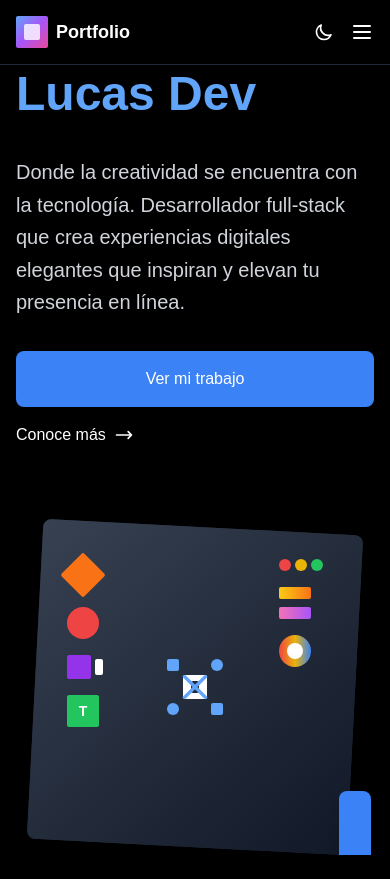
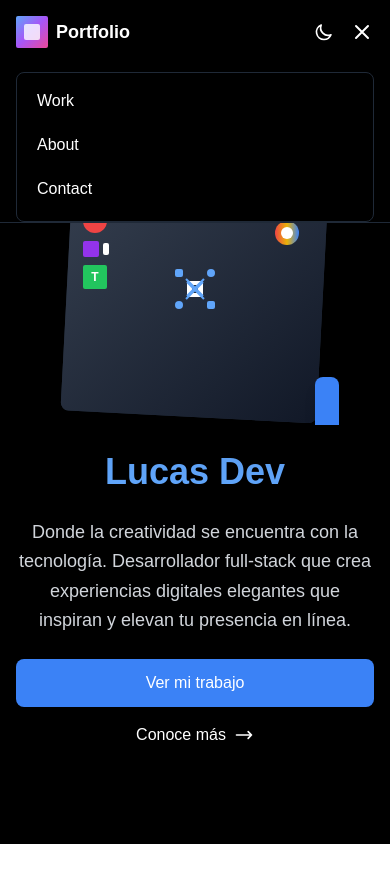
Before and after one commit to Mantaraya27/Portafolio, a Next.js app: page / in a window 390 px wide. Both pictures are taken after a click on the button 362 px from the left and 32 px from the top of the page. After the commit the page ends 844 px from the top, so only its background shows below. Built offline with nearby package versions, Linux system fonts and the light colour scheme.

Commit message:
hero y navbar con responsive

```diff
--- a/src/app/components/Hero.tsx
+++ b/src/app/components/Hero.tsx
@@ -6,29 +6,29 @@ export default function Hero() {
   return (
     <section className="min-h-screen bg-black text-white flex items-center pt-16">
       <div className="max-w-7xl mx-auto px-4 sm:px-6 lg:px-8 w-full">
-        <div className="grid grid-cols-1 lg:grid-cols-2 gap-12 items-center">
+        <div className="grid grid-cols-1 lg:grid-cols-2 gap-8 lg:gap-12 items-center">
 
           {/* Contenido de texto - Lado izquierdo */}
-          <div className="space-y-8">
-            <h1 className="text-5xl lg:text-7xl font-bold text-blue-400 leading-tight">
+          <div className="space-y-6 sm:space-y-8 text-center lg:text-left">
+            <h1 className="text-4xl sm:text-5xl lg:text-6xl xl:text-7xl font-bold text-blue-400 leading-tight">
               Lucas Dev
             </h1>
 
-            <p className="text-xl text-gray-300 leading-relaxed max-w-lg">
+            <p className="text-lg sm:text-xl text-gray-300 leading-relaxed max-w-lg mx-auto lg:mx-0">
               Donde la creatividad se encuentra con la tecnología. Desarrollador full-stack que crea experiencias digitales elegantes que inspiran y elevan tu presencia en línea.
             </p>
 
-            <div className="flex flex-col sm:flex-row gap-4">
+            <div className="flex flex-col sm:flex-row gap-4 justify-center lg:justify-start">
               <Link
                 href="#work"
-                className="bg-blue-500 hover:bg-blue-600 text-white px-8 py-4 rounded-lg font-medium transition-colors inline-flex items-center justify-center"
+                className="bg-blue-500 hover:bg-blue-600 text-white px-6 sm:px-8 py-3 sm:py-4 rounded-lg font-medium transition-colors inline-flex items-center justify-center"
               >
                 Ver mi trabajo
               </Link>
 
               <Link
                 href="#about"
-                className="text-white hover:text-blue-400 font-medium transition-colors inline-flex items-center group"
+                className="text-white hover:text-blue-400 font-medium transition-colors inline-flex items-center justify-center group"
               >
                 Conoce más
                 <svg className="ml-2 w-5 h-5 group-hover:translate-x-1 transition-transform" fill="none" viewBox="0 0 24 24" stroke="currentColor">
@@ -39,54 +39,54 @@ export default function Hero() {
           </div>
 
           {/* Ilustración 3D - Lado derecho */}
-          <div className="relative h-96 lg:h-[500px] flex items-center justify-center">
-            <div className="relative w-80 h-80 lg:w-96 lg:h-96">
+          <div className="relative h-64 sm:h-80 lg:h-96 xl:h-[500px] flex items-center justify-center order-first lg:order-last">
+            <div className="relative w-64 h-64 sm:w-80 sm:h-80 lg:w-96 lg:h-96">
               {/* Fondo del "libro" */}
               <div className="absolute inset-0 bg-gray-800 rounded-lg shadow-2xl transform rotate-3">
                 <div className="absolute inset-0 bg-gradient-to-br from-gray-700 to-gray-900 rounded-lg"></div>
               </div>
 
               {/* Marcador de página */}
-              <div className="absolute -bottom-2 -right-4 w-8 h-16 bg-blue-500 rounded-t-lg shadow-lg"></div>
+              <div className="absolute -bottom-2 -right-4 w-6 sm:w-8 h-12 sm:h-16 bg-blue-500 rounded-t-lg shadow-lg"></div>
 
               {/* Herramientas de diseño */}
-              <div className="absolute top-8 left-8 space-y-4">
+              <div className="absolute top-4 sm:top-8 left-4 sm:left-8 space-y-2 sm:space-y-4">
                 {/* Triángulo naranja */}
-                <div className="w-8 h-8 bg-orange-500 rounded-sm transform rotate-45"></div>
+                <div className="w-6 h-6 sm:w-8 sm:h-8 bg-orange-500 rounded-sm transform rotate-45"></div>
 
                 {/* Círculo rojo */}
-                <div className="w-8 h-8 bg-red-500 rounded-full"></div>
+                <div className="w-6 h-6 sm:w-8 sm:h-8 bg-red-500 rounded-full"></div>
 
                 {/* Pluma */}
                 <div className="flex items-center space-x-1">
-                  <div className="w-6 h-6 bg-purple-600 rounded-sm"></div>
-                  <div className="w-2 h-4 bg-white rounded-sm"></div>
+                  <div className="w-4 h-4 sm:w-6 sm:h-6 bg-purple-600 rounded-sm"></div>
+                  <div className="w-1.5 h-3 sm:w-2 sm:h-4 bg-white rounded-sm"></div>
                 </div>
 
                 {/* Texto */}
-                <div className="w-8 h-8 bg-green-500 rounded-sm flex items-center justify-center">
-                  <span className="text-white font-bold text-sm">T</span>
+                <div className="w-6 h-6 sm:w-8 sm:h-8 bg-green-500 rounded-sm flex items-center justify-center">
+                  <span className="text-white font-bold text-xs sm:text-sm">T</span>
                 </div>
               </div>
 
               {/* Herramientas de color */}
-              <div className="absolute top-8 right-8 space-y-4">
+              <div className="absolute top-4 sm:top-8 right-4 sm:right-8 space-y-2 sm:space-y-4">
                 {/* Barra de herramientas */}
                 <div className="flex space-x-1">
-                  <div className="w-3 h-3 bg-red-500 rounded-full"></div>
-                  <div className="w-3 h-3 bg-yellow-500 rounded-full"></div>
-                  <div className="w-3 h-3 bg-green-500 rounded-full"></div>
+                  <div className="w-2 h-2 sm:w-3 sm:h-3 bg-red-500 rounded-full"></div>
+                  <div className="w-2 h-2 sm:w-3 sm:h-3 bg-yellow-500 rounded-full"></div>
+                  <div className="w-2 h-2 sm:w-3 sm:h-3 bg-green-500 rounded-full"></div>
                 </div>
 
                 {/* Gradientes */}
-                <div className="space-y-2">
-                  <div className="w-8 h-3 bg-gradient-to-r from-yellow-400 to-orange-500 rounded-sm"></div>
-                  <div className="w-8 h-3 bg-gradient-to-r from-pink-400 to-purple-500 rounded-sm"></div>
+                <div className="space-y-1 sm:space-y-2">
+                  <div className="w-6 h-2 sm:w-8 sm:h-3 bg-gradient-to-r from-yellow-400 to-orange-500 rounded-sm"></div>
+                  <div className="w-6 h-2 sm:w-8 sm:h-3 bg-gradient-to-r from-pink-400 to-purple-500 rounded-sm"></div>
                 </div>
 
                 {/* Rueda de colores */}
-                <div className="w-8 h-8 bg-gradient-to-r from-red-500 via-yellow-500 to-blue-500 rounded-full flex items-center justify-center">
-                  <div className="w-4 h-4 bg-white rounded-full"></div>
+                <div className="w-6 h-6 sm:w-8 sm:h-8 bg-gradient-to-r from-red-500 via-yellow-500 to-blue-500 rounded-full flex items-center justify-center">
+                  <div className="w-3 h-3 sm:w-4 sm:h-4 bg-white rounded-full"></div>
                 </div>
               </div>
 
@@ -94,20 +94,20 @@ export default function Hero() {
               <div className="absolute inset-0 flex items-center justify-center">
                 <div className="relative">
                   {/* Cuadrados y círculos conectados */}
-                  <div className="absolute -top-4 -left-4 w-3 h-3 bg-blue-400 rounded-sm"></div>
-                  <div className="absolute -top-4 -right-4 w-3 h-3 bg-blue-400 rounded-full"></div>
-                  <div className="absolute -bottom-4 -left-4 w-3 h-3 bg-blue-400 rounded-full"></div>
-                  <div className="absolute -bottom-4 -right-4 w-3 h-3 bg-blue-400 rounded-sm"></div>
+                  <div className="absolute -top-3 sm:-top-4 -left-3 sm:-left-4 w-2 h-2 sm:w-3 sm:h-3 bg-blue-400 rounded-sm"></div>
+                  <div className="absolute -top-3 sm:-top-4 -right-3 sm:-right-4 w-2 h-2 sm:w-3 sm:h-3 bg-blue-400 rounded-full"></div>
+                  <div className="absolute -bottom-3 sm:-bottom-4 -left-3 sm:-left-4 w-2 h-2 sm:w-3 sm:h-3 bg-blue-400 rounded-full"></div>
+                  <div className="absolute -bottom-3 sm:-bottom-4 -right-3 sm:-right-4 w-2 h-2 sm:w-3 sm:h-3 bg-blue-400 rounded-sm"></div>
 
                   {/* Líneas de conexión */}
-                  <div className="absolute top-0 left-0 w-8 h-0.5 bg-blue-400 transform rotate-45 origin-left"></div>
-                  <div className="absolute top-0 right-0 w-8 h-0.5 bg-blue-400 transform -rotate-45 origin-right"></div>
-                  <div className="absolute bottom-0 left-0 w-8 h-0.5 bg-blue-400 transform -rotate-45 origin-left"></div>
-                  <div className="absolute bottom-0 right-0 w-8 h-0.5 bg-blue-400 transform rotate-45 origin-right"></div>
+                  <div className="absolute top-0 left-0 w-6 h-0.5 sm:w-8 sm:h-0.5 bg-blue-400 transform rotate-45 origin-left"></div>
+                  <div className="absolute top-0 right-0 w-6 h-0.5 sm:w-8 sm:h-0.5 bg-blue-400 transform -rotate-45 origin-right"></div>
+                  <div className="absolute bottom-0 left-0 w-6 h-0.5 sm:w-8 sm:h-0.5 bg-blue-400 transform -rotate-45 origin-left"></div>
+                  <div className="absolute bottom-0 right-0 w-6 h-0.5 sm:w-8 sm:h-0.5 bg-blue-400 transform rotate-45 origin-right"></div>
 
                   {/* Pluma central */}
-                  <div className="w-6 h-6 bg-white rounded-sm flex items-center justify-center">
-                    <div className="w-2 h-3 bg-gray-800 rounded-sm"></div>
+                  <div className="w-4 h-4 sm:w-6 sm:h-6 bg-white rounded-sm flex items-center justify-center">
+                    <div className="w-1.5 h-2 sm:w-2 sm:h-3 bg-gray-800 rounded-sm"></div>
                   </div>
                 </div>
               </div>
--- a/src/app/components/Navbar.tsx
+++ b/src/app/components/Navbar.tsx
@@ -5,10 +5,19 @@ import Link from 'next/link';
 
 export default function Navbar() {
   const [isDarkMode, setIsDarkMode] = useState(false);
+  const [isMobileMenuOpen, setIsMobileMenuOpen] = useState(false);
 
   const toggleTheme = () => {
     setIsDarkMode(!isDarkMode);
     // Aquí podrías implementar la lógica para cambiar el tema
+  };
+
+  const toggleMobileMenu = () => {
+    setIsMobileMenuOpen(!isMobileMenuOpen);
+  };
+
+  const closeMobileMenu = () => {
+    setIsMobileMenuOpen(false);
   };
 
   return (
@@ -17,7 +26,7 @@ export default function Navbar() {
         <div className="flex justify-between items-center h-16">
           {/* Logo pixelado */}
           <div className="flex-shrink-0">
-            <Link href="/" className="flex items-center">
+            <Link href="/" className="flex items-center" onClick={closeMobileMenu}>
               <div className="w-8 h-8 bg-gradient-to-br from-blue-400 via-purple-500 to-pink-500 rounded-sm flex items-center justify-center">
                 <div className="w-4 h-4 bg-white rounded-sm opacity-80"></div>
               </div>
@@ -72,13 +81,45 @@ export default function Navbar() {
               </svg>
             </button>
             <button
-              className="text-white hover:text-blue-400 focus:outline-none"
+              onClick={toggleMobileMenu}
+              className="text-white hover:text-blue-400 focus:outline-none transition-colors"
               aria-label="Toggle menu"
             >
               <svg className="h-6 w-6" fill="none" viewBox="0 0 24 24" stroke="currentColor">
-                <path strokeLinecap="round" strokeLinejoin="round" strokeWidth={2} d="M4 6h16M4 12h16M4 18h16" />
+                {isMobileMenuOpen ? (
+                  <path strokeLinecap="round" strokeLinejoin="round" strokeWidth={2} d="M6 18L18 6M6 6l12 12" />
+                ) : (
+                  <path strokeLinecap="round" strokeLinejoin="round" strokeWidth={2} d="M4 6h16M4 12h16M4 18h16" />
+                )}
               </svg>
             </button>
+          </div>
+        </div>
+
+        {/* Mobile Navigation Menu */}
+        <div className={`md:hidden transition-all duration-300 ease-in-out ${isMobileMenuOpen ? 'max-h-64 opacity-100' : 'max-h-0 opacity-0 overflow-hidden'}`}>
+          <div className="px-2 pt-2 pb-3 space-y-1 bg-black/95 backdrop-blur-md rounded-lg mt-2 border border-gray-800">
+            <Link
+              href="#work"
+              className="text-white hover:text-blue-400 block px-3 py-2 text-base font-medium transition-colors"
+              onClick={closeMobileMenu}
+            >
+              Work
+            </Link>
+            <Link
+              href="#about"
+              className="text-white hover:text-blue-400 block px-3 py-2 text-base font-medium transition-colors"
+              onClick={closeMobileMenu}
+            >
+              About
+            </Link>
+            <Link
+              href="#contact"
+              className="text-white hover:text-blue-400 block px-3 py-2 text-base font-medium transition-colors"
+              onClick={closeMobileMenu}
+            >
+              Contact
+            </Link>
           </div>
         </div>
       </div>
```
